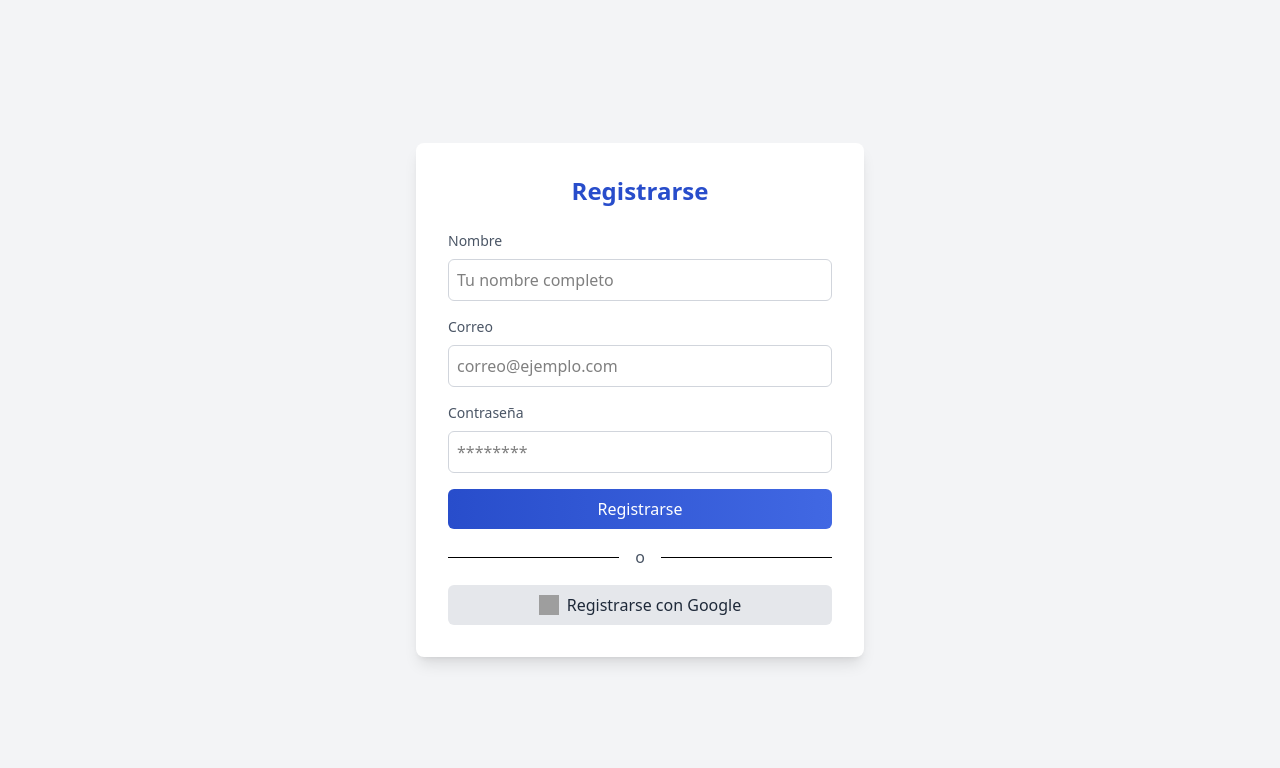
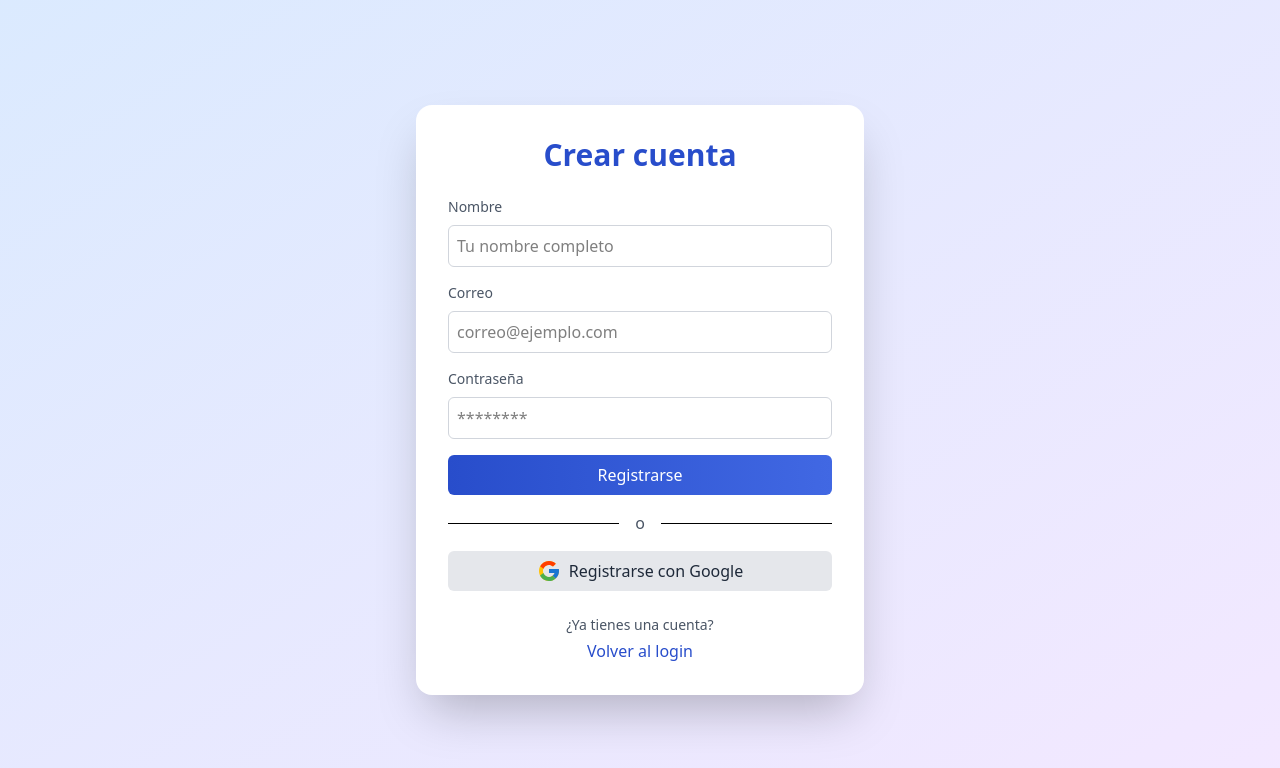
Before and after one commit to semaxyD/ProyectoEyDA2, a React (Vite) app: page /register in a window 1280 px wide. Shown: the top 768 px of the page. Built offline with nearby package versions, Linux system fonts and the light colour scheme; no server answers; grey boxes are pictures that could not be loaded.

Commit message:
animacion y color en el login y register

```diff
--- a/src/pages/Login.jsx
+++ b/src/pages/Login.jsx
@@ -36,13 +36,16 @@ function Login() {
   };
 
   return (
-    <div className="flex items-center justify-center h-screen bg-gray-100 px-4">
+    <div className="flex items-center justify-center h-screen bg-gradient-to-br from-purple-100 to-blue-100">
       <motion.div
         initial={{ opacity: 0, y: 30 }}
         animate={{ opacity: 1, y: 0 }}
         transition={{ duration: 0.5 }}
         className="bg-white p-8 rounded-2xl shadow-xl w-full max-w-md text-center"
       >
+        <h1 className="text-3xl font-bold text-[#284dcb] mb-2">UTrackTask</h1>
+        <p className="text-sm text-gray-600 mb-6 italic">Organiza tu día, alcanza tus metas.</p>
+
         <h2 className="text-2xl font-semibold text-[#284dcb] mb-6">
           Iniciar sesión
         </h2>
@@ -68,7 +71,7 @@ function Login() {
           <button
             type="submit"
             disabled={isSubmitting}
-            className="w-full py-2 bg-gradient-to-r from-[#284dcb] to-[#4168e3] text-white rounded-md hover:opacity-90 mt-2"
+            className="w-full py-2 bg-gradient-to-r from-[#284dcb] to-[#4168e3] text-white rounded-md hover:scale-105 transition-transform"
           >
             {isSubmitting ? 'Cargando...' : 'Iniciar sesión'}
           </button>
--- a/src/pages/Register.jsx
+++ b/src/pages/Register.jsx
@@ -1,26 +1,26 @@
-import React, {useState} from 'react';
+import React, { useState } from 'react';
 import { createUserWithEmailAndPassword, signInWithPopup } from 'firebase/auth';
 import { auth, db, googleProvider } from '../lib/firebase';
 import { doc, setDoc, serverTimestamp, getDoc } from 'firebase/firestore';
 import { useNavigate } from 'react-router-dom';
+import { motion } from 'framer-motion';
+import { FcGoogle } from 'react-icons/fc';
 
-function Register(){
+function Register() {
   const [email, setEmail] = useState("");
   const [password, setPassword] = useState("");
   const [displayName, setDisplayName] = useState("");
   const [error, setError] = useState(null);
   const navigate = useNavigate();
 
-    const handleRegister = async (e) =>{
+  const handleRegister = async (e) => {
     e.preventDefault();
     setError(null);
-        try{
-            const result = await createUserWithEmailAndPassword(auth,email,password);
+    try {
+      const result = await createUserWithEmailAndPassword(auth, email, password);
       const user = result.user;
-            console.log("Usuario registrado:", user);
 
-            // Guardar info personal de los users en Firestore
-            await setDoc(doc(db, 'users',user.uid),{
+      await setDoc(doc(db, 'users', user.uid), {
         displayName,
         email: user.email,
         photoURL: '',
@@ -33,9 +33,9 @@ function Register(){
         }
       });
 
-            navigate('/dashboard')
-        }catch(err){
-            setError('Error al registrar: '+ err.message);
+      navigate('/dashboard');
+    } catch (err) {
+      setError('Error al registrar: ' + err.message);
     }
   };
 
@@ -44,12 +44,10 @@ function Register(){
     try {
       const result = await signInWithPopup(auth, googleProvider);
       const user = result.user;
-            console.log("Usuario registrado con Google:", user);
 
-            const userDoc = await getDoc(doc(db, 'users',user.uid));
-            if(!userDoc.exists()){
-                // Si es nuevo, creamos el documento
-                await setDoc(doc(db,'users', user.uid),{
+      const userDoc = await getDoc(doc(db, 'users', user.uid));
+      if (!userDoc.exists()) {
+        await setDoc(doc(db, 'users', user.uid), {
           displayName: user.displayName,
           email: user.email,
           photoURL: user.photoURL,
@@ -64,19 +62,23 @@ function Register(){
       }
 
       navigate('/dashboard');
-
-        } catch(err){
-            setError('Error con Google: '+ err.message);
+    } catch (err) {
+      setError('Error con Google: ' + err.message);
     }
   };
-    return(
-        <div className="flex items-center justify-center h-screen bg-gray-100">
-      <div className="bg-white p-8 rounded-lg shadow-lg w-full max-w-md">
-        <h2 className="text-2xl font-semibold text-center text-[#284dcb] mb-6">Registrarse</h2>
+
+  return (
+    <div className="flex items-center justify-center h-screen bg-gradient-to-br from-blue-100 to-purple-100">
+      <motion.div
+        initial={{ y: 50, opacity: 0 }}
+        animate={{ y: 0, opacity: 1 }}
+        transition={{ duration: 0.6, ease: "easeOut" }}
+        className="bg-white p-8 rounded-2xl shadow-2xl w-full max-w-md"
+      >
+        <h2 className="text-3xl font-bold text-center text-[#284dcb] mb-6">Crear cuenta</h2>
 
         {error && <p className="text-red-500 text-center mb-4">{error}</p>}
 
-        {/* Registro con correo */}
         <form onSubmit={handleRegister}>
           <div className="mb-4">
             <label htmlFor="name" className="block text-sm font-medium text-gray-600">Nombre</label>
@@ -119,32 +121,36 @@ function Register(){
 
           <button
             type="submit"
-            className="w-full py-2 bg-gradient-to-r from-[#284dcb] to-[#4168e3] text-white rounded-md hover:bg-blue-700"
+            className="w-full py-2 bg-gradient-to-r from-[#284dcb] to-[#4168e3] text-white rounded-md hover:scale-105 transition-transform"
           >
             Registrarse
           </button>
         </form>
 
-        {/* Separador */}
         <div className="flex items-center my-4">
           <hr className="flex-grow" />
           <span className="mx-4 text-gray-600">o</span>
           <hr className="flex-grow" />
         </div>
 
-        {/* Google */}
         <button
           onClick={handleRegisterWithGoogle}
-          className="w-full py-2 bg-gray-200 text-gray-800 rounded-md flex items-center justify-center gap-2 hover:bg-gray-300"
+          className="w-full py-2 bg-gray-200 text-gray-800 rounded-md flex items-center justify-center gap-2 hover:bg-gray-300 transition-colors"
         >
-          <img
-            src="https://cdn1.iconfinder.com/data/icons/google-s-logo/150/Google_Icons-09-512.png"
-            alt="Google Logo"
-            className="w-5 h-5"
-          />
-          Registrarse con Google
+          <FcGoogle className="text-2xl" />
+          <span className="text-base font-medium">Registrarse con Google</span>
+        </button>
+
+        <div className="mt-6 text-center">
+          <p className="text-sm text-gray-600">¿Ya tienes una cuenta?</p>
+          <button
+            onClick={() => navigate('/')}
+            className="text-[#284dcb] font-medium hover:underline mt-1"
+          >
+            Volver al login
           </button>
         </div>
+      </motion.div>
     </div>
   );
 }
```
Lines whose indentation alone changed are shown as unchanged.
